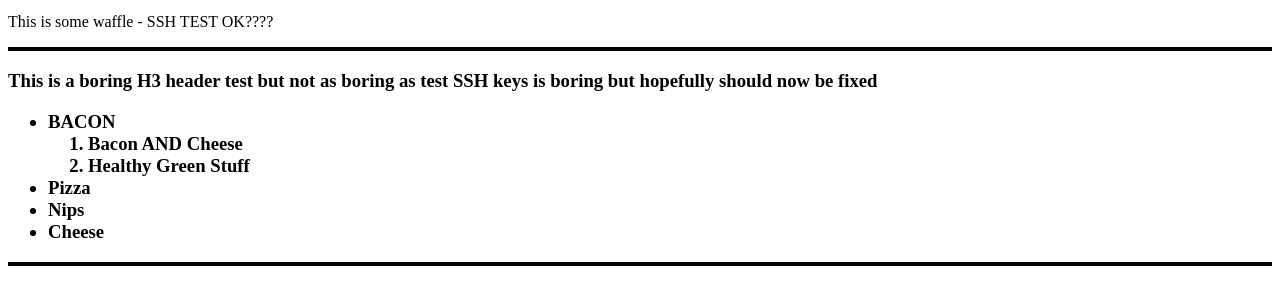
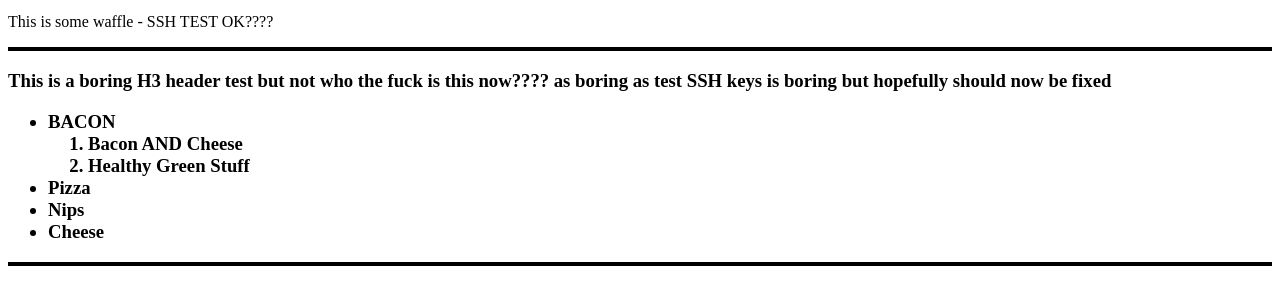
Before and after one commit to LewdKuu/udemy-basic-site, a plain HTML site: page index.html in a window 1280 px wide. Shown: the part 662-946 px from the top of the page. Drawn offline with Linux system fonts and the light colour scheme.

Commit message:
ssh test 3

```diff
--- a/index.html
+++ b/index.html
@@ -17,7 +17,7 @@
         <p>This is some waffle - SSH TEST OK????</p>
     </div>
     <hr>
-    <h3>This is a boring H3 header test but not as boring as test SSH keys is boring but hopefully should now be fixed<h3>
+    <h3>This is a boring H3 header test but not who the fuck is this now???? as boring as test SSH keys is boring but hopefully should now be fixed<h3>
     <div>
         <ul>
         <li>BACON</li>
```
